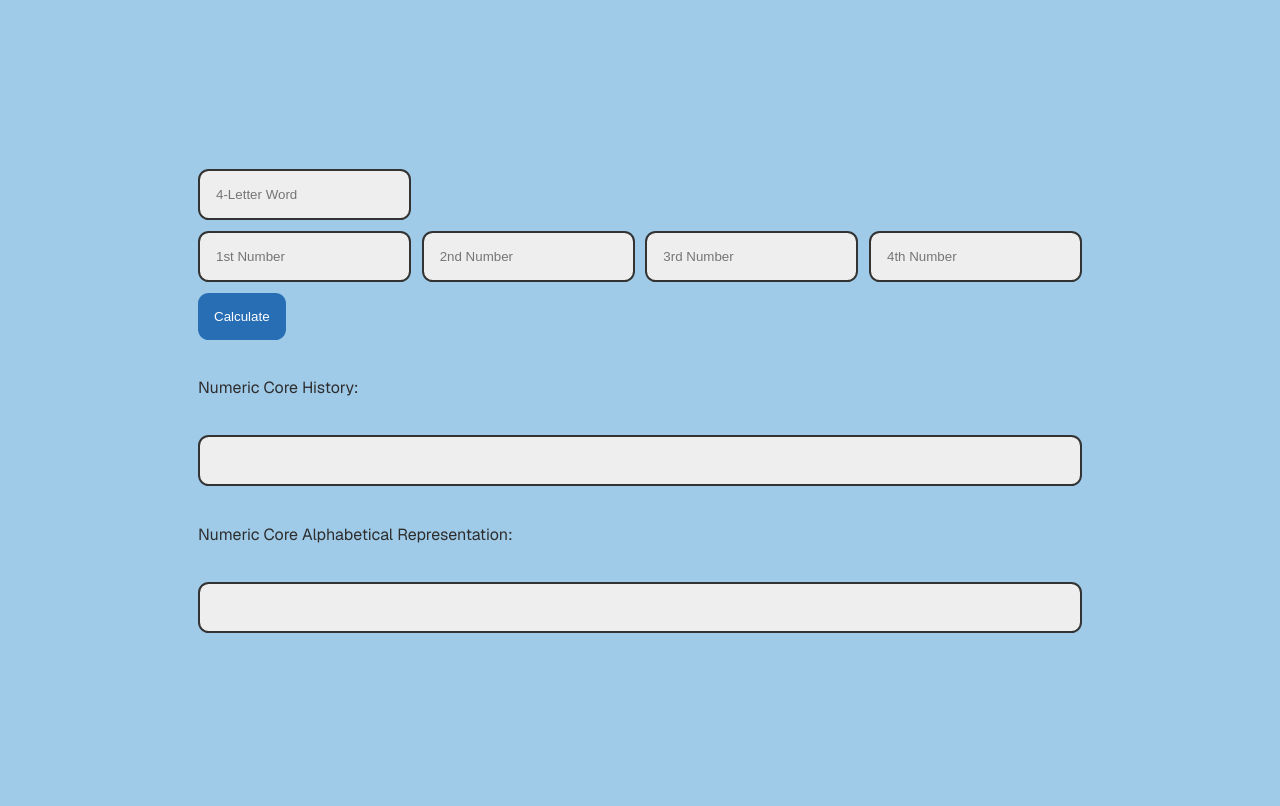
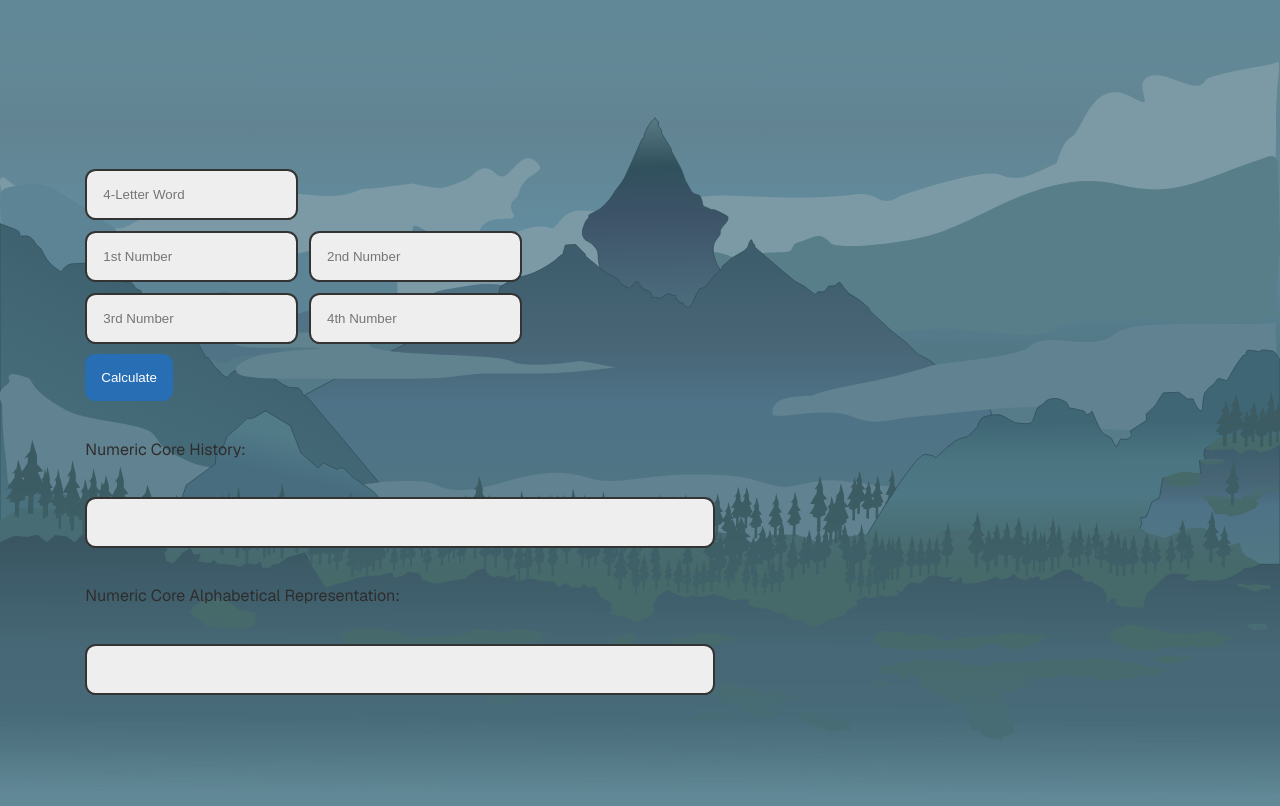
Before and after one commit to Carson-Shook/blueprince-solver, a Next.js app: page /numeric-cores in a window 1280 px wide. Shown: the top 806 px of the page. Built offline with nearby package versions, Linux system fonts and the light colour scheme.

Commit message:
Added background image

```diff
--- a/src/app/globals.css
+++ b/src/app/globals.css
@@ -1,14 +1,14 @@
 :root {
-  --background: #9fcbe9;
+  --background: #618896;
   --foreground: #2e2d2d;
 }
 
-@media (prefers-color-scheme: dark) {
+/* @media (prefers-color-scheme: dark) {
   :root {
     --background: #414141;
     --foreground: #ededed;
   }
-}
+} */
 
 html,
 body {
@@ -28,6 +28,10 @@ body {
   box-sizing: border-box;
   padding: 0;
   margin: 0;
+}
+
+.backgroundImage {
+  width: 100%;
 }
 
 a {
@@ -103,8 +107,8 @@ input[type="number"] {
   -moz-appearance: textfield;
 }
 
-@media (prefers-color-scheme: dark) {
+/* @media (prefers-color-scheme: dark) {
   html {
     color-scheme: dark;
   }
-}
+} */
--- a/src/app/layout.js
+++ b/src/app/layout.js
@@ -1,4 +1,5 @@
 import { Geist, Geist_Mono } from "next/font/google";
+import Image from 'next/image'
 import "./globals.css";
 
 const geistSans = Geist({
@@ -19,7 +20,19 @@ export const metadata = {
 export default function RootLayout({ children }) {
   return (
     <html lang="en">
-      <body className={`${geistSans.variable} ${geistMono.variable}`}>
+      {/* <Image className="backgroundImage" src='backgroundmtholly.svg' alt="Background image of Mount Holly" width="2000" height="2000" /> */}
+      <body className={`${geistSans.variable} ${geistMono.variable}`}
+        style={{
+          backgroundImage: `url(backgroundmtholly.svg)`,
+          backgroundPosition: "center",
+          backgroundSize: "cover",
+          backgroundRepeat: "no-repeat",
+          width: "100vw",
+          width: "100vh",
+          display: 'flex',
+          alignItems: 'center',
+          justifyContent: 'center',
+        }}>
         {children}
       </body>
     </html>
```
Also changed, not shown: public/backgroundmtholly.svg (added).
